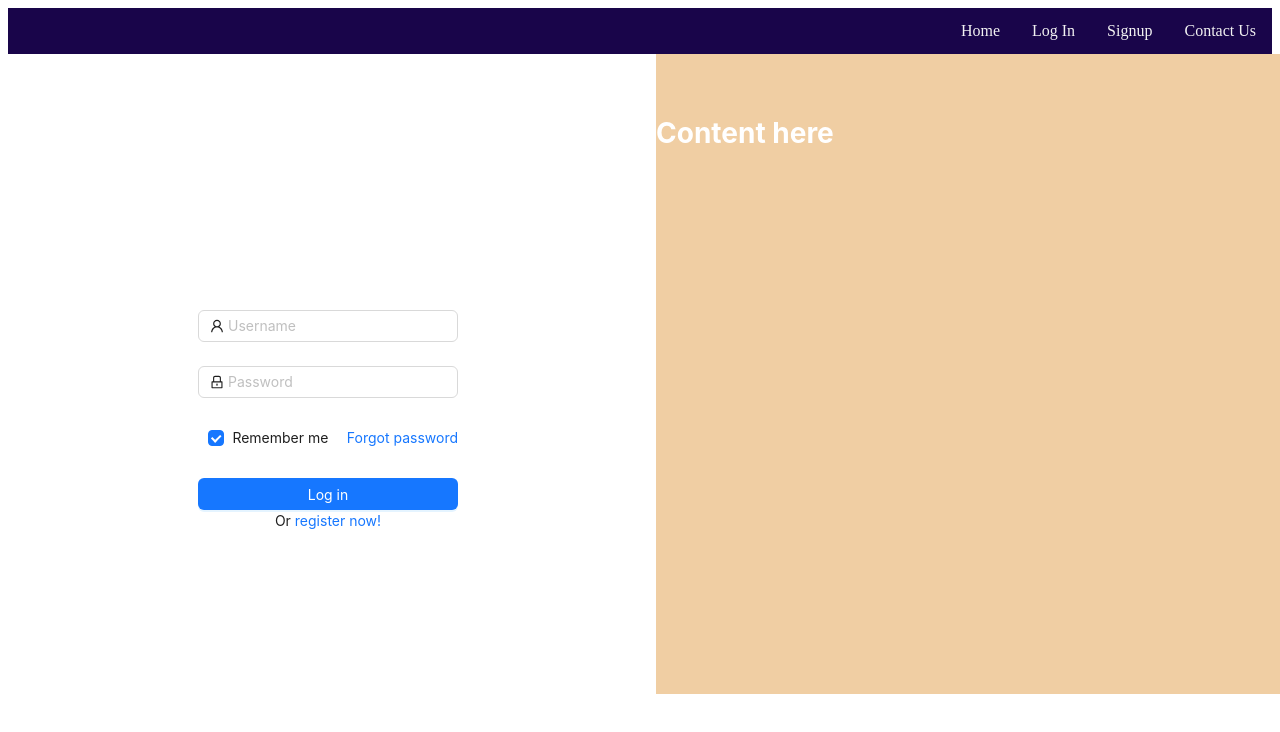
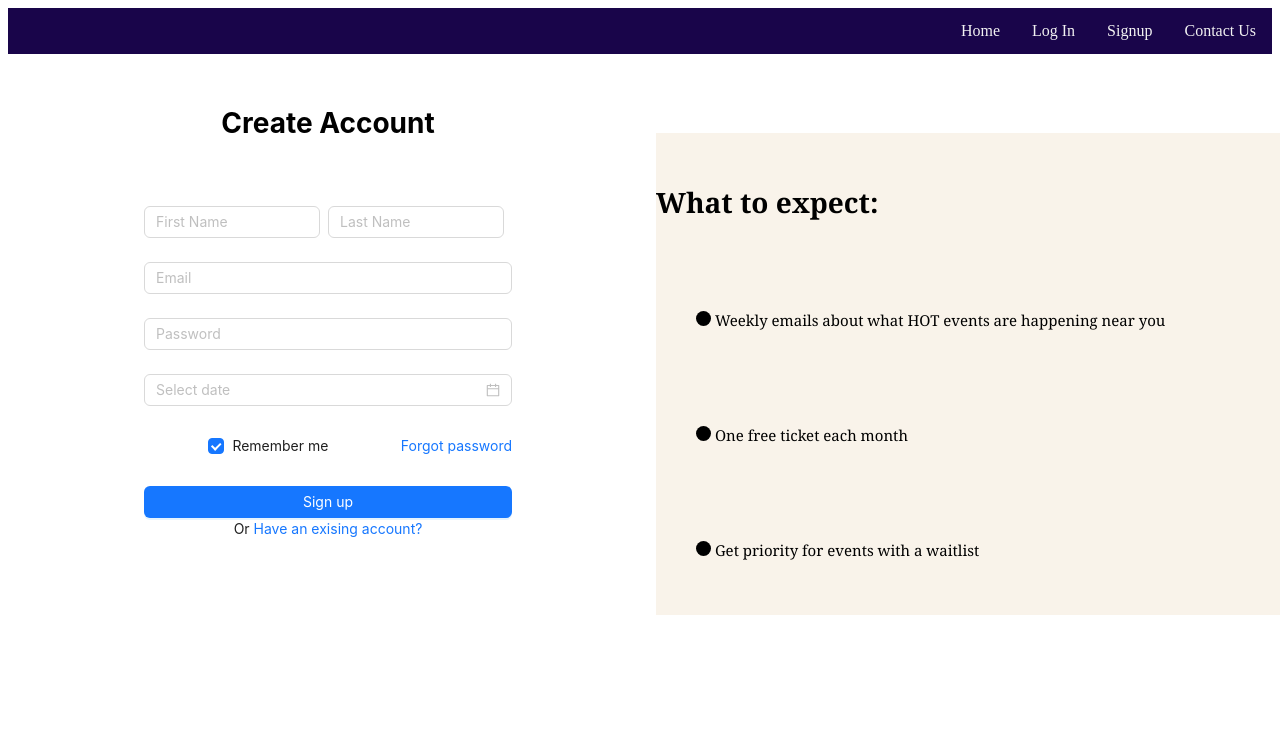
Before and after one commit to Varlotte/phase4-venue-project, a React (Create React App) app in the folder client/: page /signup in a window 1280 px wide. Shown: the top 732 px of the page. Built offline with nearby package versions, Linux system fonts and the light colour scheme.

Commit message:
Signup form complete, post fetch, css

```diff
--- a/client/src/components/App.js
+++ b/client/src/components/App.js
@@ -11,7 +11,7 @@ import Login from "../layout/Login";
 
 function App() {
 
-  console.log("PLEASEEEEEEEE")
+
 
   return (
     <div>
--- a/client/src/index.css
+++ b/client/src/index.css
@@ -60,7 +60,7 @@
     text-align: center;
     margin: 0 auto;
     color: #fff;
-    line-height: 120px;
+    line-height: 100px;
     height: 50vw;
     width: 50vw;
     background-color: white;
@@ -69,9 +69,25 @@
 .signup-layout {
     /* text-align: center; */
     margin: 0 auto;
-    height: 50vw;
+    height: auto;
     width: 50vw;
-    line-height: 120px;
+    line-height: 100px;
     color: #fff;
-    background-color: #f0cea3;
+    background-color: #f9f3ea;
 }
+
+#normal_login {
+  height: fit-content;
+  padding: 14px 16px;
+}
+
+.content {
+  color: black;
+  font-family:Georgia, 'Times New Roman', Times, serif;
+  font-stretch: condensed;
+
+}
+
+.ant-space-item {
+  object-fit: cover;
+}
--- a/client/src/layout/Content.jsx
+++ b/client/src/layout/Content.jsx
@@ -1,9 +1,13 @@
 import React from "react";
+import {BsFillCircleFill} from 'react-icons/bs'
 
 function Content() {
     return (
-        <div>
-            <h1>Content here</h1>
+        <div className="content">
+            <h1 style ={{fontFamily: ''}}> What to expect: </h1>
+            <ul style = {{fontSize: '15px'}}><BsFillCircleFill /> Weekly emails about what HOT events are happening near you</ul>
+            <ul style = {{fontSize: '15px'}}><BsFillCircleFill /> One free ticket each month</ul>
+            <ul style = {{fontSize: '15px'}}><BsFillCircleFill /> Get priority for events with a waitlist</ul>
         </div>
     )
 }
--- a/client/src/layout/SignForm.jsx
+++ b/client/src/layout/SignForm.jsx
@@ -1,14 +1,31 @@
 import React from "react";
 import { LockOutlined, UserOutlined } from '@ant-design/icons';
-import { Button, Checkbox, Form, Input} from 'antd'
+import { Button, Checkbox, Form, Input, DatePicker} from 'antd'
+import {useState} from 'react';
 
 
 
 function SignForm() {
+    const [attendees, SetAttendees] = useState([])
 
     const onFinish = (values) => {
-    console.log('Received values of form: ', values);
+        let user = {
+            name: values.firstname + " " + values.lastname,
+            email: values.email,
+            password: values.password,
+            birthday: values["birthday"].format("YYYY-MM-DD"),
+        }
+        fetch("http://127.0.0.1:5555/attendees",{
+            method: 'POST',
+            headers: {'Content-Type': 'application/json'},
+            body: JSON.stringify(user),
+        })
+        .then(res => res.json())
+        .then(data => console.log(data))
+    console.log('Received values of form: ', user);
   };
+
+
 
     return (
         <Form
@@ -18,20 +35,45 @@ function SignForm() {
       onFinish={onFinish}
     >
       <Form.Item
-        name="username"
-        rules={[{ required: true, message: 'Please input your Username!' }]}
+        name="firstname"
+        rules={[{ required: true, message: 'First name required' }]}
+        style={{ display: 'inline-block', width: 'calc(50% - 8px)' }}
       >
-        <Input prefix={<UserOutlined className="site-form-item-icon" />} placeholder="Username" />
+        <Input placeholder="First Name" />
+      </Form.Item>
+      <Form.Item
+        name="lastname"
+        rules={[{ required: true, message: 'Last name required' }]}
+        style={{ display: 'inline-block', width: 'calc(50% - 8px)', margin: '0 8px' }}
+      >
+        <Input placeholder="Last Name" />
+      </Form.Item>
+      <Form.Item
+        name="email"
+        rules={[{ required: true, message: 'Email required' }]}
+      >
+        <Input
+          type="email"
+          placeholder="Email"
+        />
       </Form.Item>
       <Form.Item
         name="password"
-        rules={[{ required: true, message: 'Please input your Password!' }]}
+        rules={[{ required: true, message: 'Password required' },
+        {min: 12, message: 'Password must be minimum 12 characters' }]}
       >
         <Input
-          prefix={<LockOutlined className="site-form-item-icon" />}
           type="password"
           placeholder="Password"
         />
+      </Form.Item>
+      <Form.Item name="birthday">
+          <DatePicker
+          type = "birthday"
+          rules = {[{required: true, message: "Birth date is required"}]}
+          style = {{width: 'calc(100%)'}}
+          format="YYYY-MM-DD"
+          />
       </Form.Item>
       <Form.Item>
         <Form.Item name="remember" valuePropName="checked" noStyle>
@@ -45,9 +87,9 @@ function SignForm() {
 
       <Form.Item>
         <Button type="primary" htmlType="submit" className="login-form-button">
-          Log in
+          Sign up
         </Button>
-        Or <a href="">register now!</a>
+        Or <a href="">Have an exising account?</a>
       </Form.Item>
     </Form>
   );
--- a/client/src/layout/Signup.js
+++ b/client/src/layout/Signup.js
@@ -12,52 +12,18 @@ function Signup() {
   return (
     <Space>
       <Layout className='signup-layout-sider' direction="horizontal" size='medium'>
-        <SignForm >Sider</SignForm>
+        <h1
+        style = {{color: 'black'}}
+        >
+        Create Account
+        </h1>
+        <SignForm className='signform'>Sider</SignForm>
       </Layout>
       <Layout className='signup-layout'>
       <Content >Content</Content>
       </Layout>
 
   </Space>
-    // <Form
-    //   name="normal_login"
-    //   className="login-form"
-    //   initialValues={{ remember: true }}
-    //   onFinish={onFinish}
-    // >
-    //   <Form.Item
-    //     name="username"
-    //     rules={[{ required: true, message: 'Please input your Username!' }]}
-    //   >
-    //     <Input prefix={<UserOutlined className="site-form-item-icon" />} placeholder="Username" />
-    //   </Form.Item>
-    //   <Form.Item
-    //     name="password"
-    //     rules={[{ required: true, message: 'Please input your Password!' }]}
-    //   >
-    //     <Input
-    //       prefix={<LockOutlined className="site-form-item-icon" />}
-    //       type="password"
-    //       placeholder="Password"
-    //     />
-    //   </Form.Item>
-    //   <Form.Item>
-    //     <Form.Item name="remember" valuePropName="checked" noStyle>
-    //       <Checkbox>Remember me</Checkbox>
-    //     </Form.Item>
-
-    //     <a className="login-form-forgot" href="">
-    //       Forgot password
-    //     </a>
-    //   </Form.Item>
-
-    //   <Form.Item>
-    //     <Button type="primary" htmlType="submit" className="login-form-button">
-    //       Log in
-    //     </Button>
-    //     Or <a href="">register now!</a>
-    //   </Form.Item>
-    // </Form>
   );
 }
 
```
Also changed, not shown: 1 other file (tests, documents, lock files or other folders).
